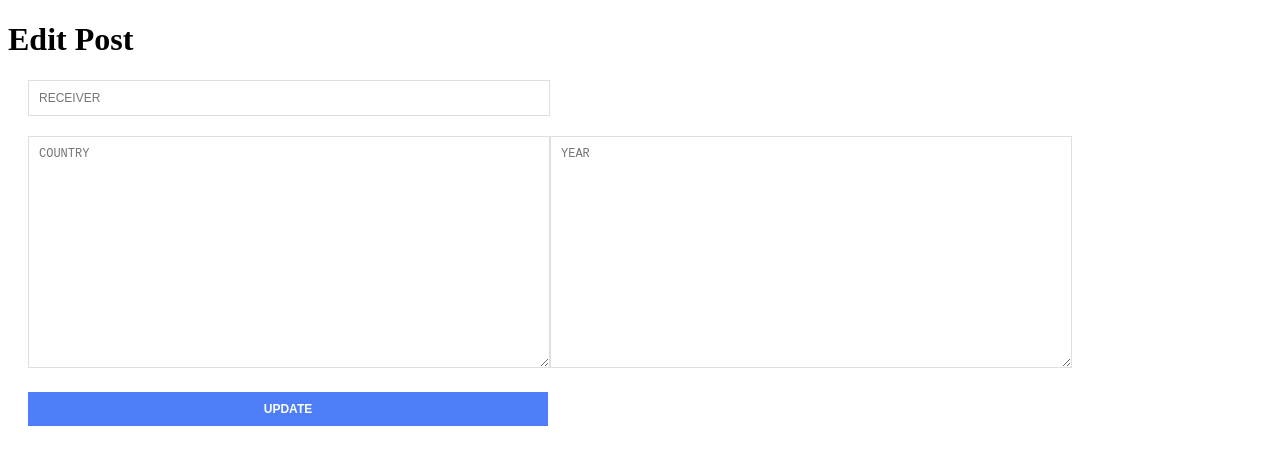
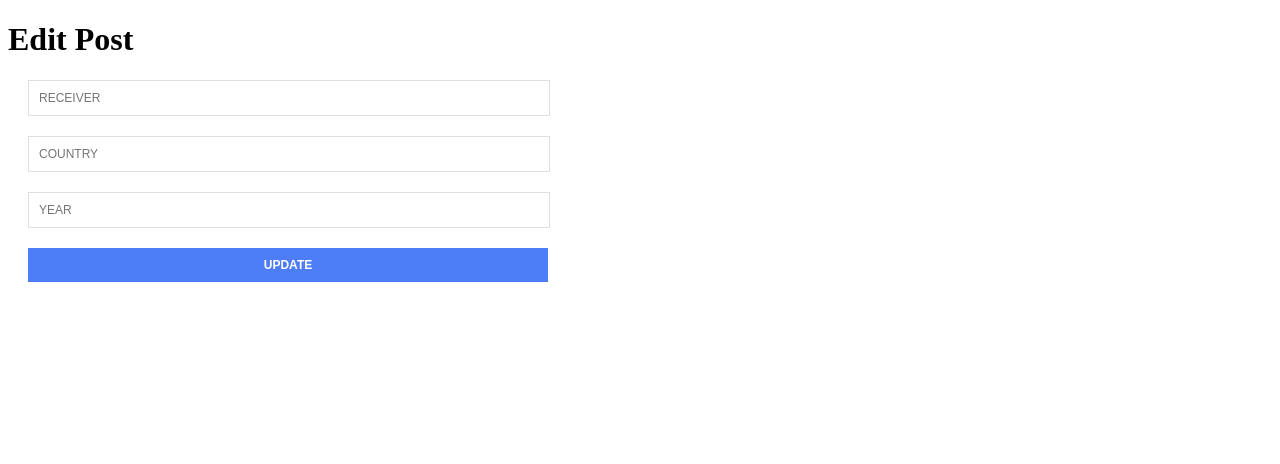
Before and after one commit to haquocdat543/mevn, a Vue app in the folder client/: page /winners/update/1 in a window 1280 px wide. Shown: the top 464 px of the page. Built offline with nearby package versions, Linux system fonts and the light colour scheme; no server answers.

Commit message:
update EditWinner.vue

```diff
--- a/client/src/components/EditWinner.vue
+++ b/client/src/components/EditWinner.vue
@@ -3,12 +3,14 @@
     <h1>Edit Post</h1>
       <div class="form">
         <div>
-          <input type="text" name="receiver" placeholder="RECEIVER" v-model="receiver">
+          <input type="text" name="title" placeholder="RECEIVER" v-model="receiver">
         </div>
         <div>
-          <textarea rows="15" cols="15" placeholder="COUNTRY" v-model="country"></textarea>
-          <textarea rows="15" cols="15" placeholder="YEAR" v-model="year"></textarea>
+          <input type="text" name="title" placeholder="COUNTRY" v-model="country">
         </div>
+	<div>
+          <input type="number" name="title" placeholder="YEAR" v-model="year">
+	</div>
         <div>
           <button class="app_post_btn" @click="updateWinners()">Update</button>
         </div>
--- a/client/src/components/winners.vue
+++ b/client/src/components/winners.vue
@@ -2,7 +2,7 @@
   <div class="posts">
     <h1>Posts</h1>
     <div v-if=" winners && winners.length > 0" class="table-wrap">
-      <div>
+      <div class="router">
         <router-link  :to="{ name: 'NewWinner' }" class="">Add</router-link>
       </div>
       <table>
```
